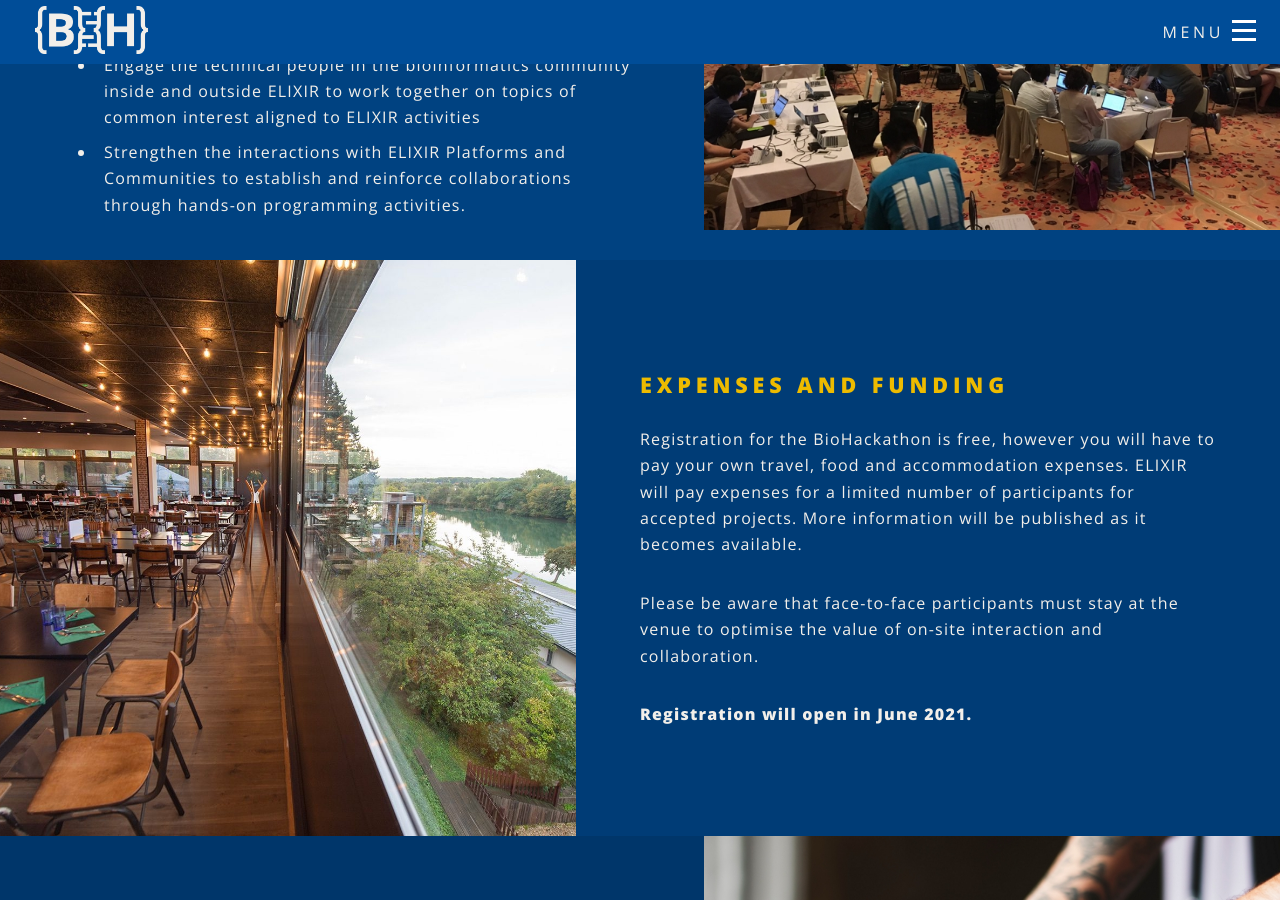
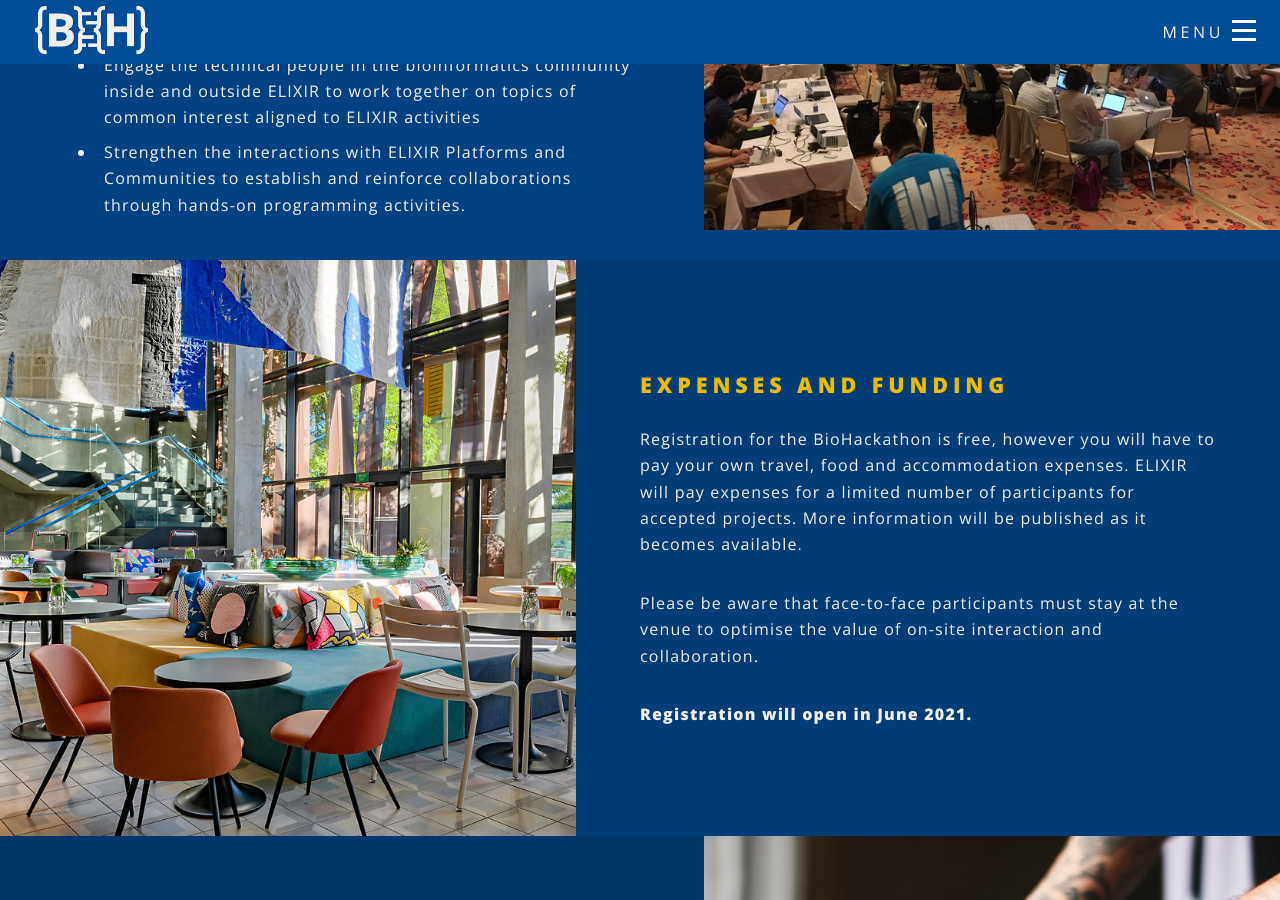
Before and after one commit to elixir-europe/biohackathon-europe-2021, a Jekyll site: the page built from index.html, in a window 1280 px wide and 900 px high, scrolled down 2886 px. Built offline with Jekyll 4.4.1, drawn with Linux system fonts in a browser that asks for light colours; nearby versions of some CDN libraries.

Commit message:
Adding a new image to the home page

```diff
--- a/index.html
+++ b/index.html
@@ -115,7 +115,7 @@ layout: landing
 	</section>
 	<section id="landing-funding" class="spotlight">
 		<div class="image">
-			<img src="images/venue.jpg" alt="" />
+			<img src="images/venue-atrium.jpg" alt="Atrium of the venue" />
 		</div>
 		<div class="content">
 			<h2>Expenses and funding</h2>
```
Also changed, not shown: images/venue-atrium.jpg (added).
